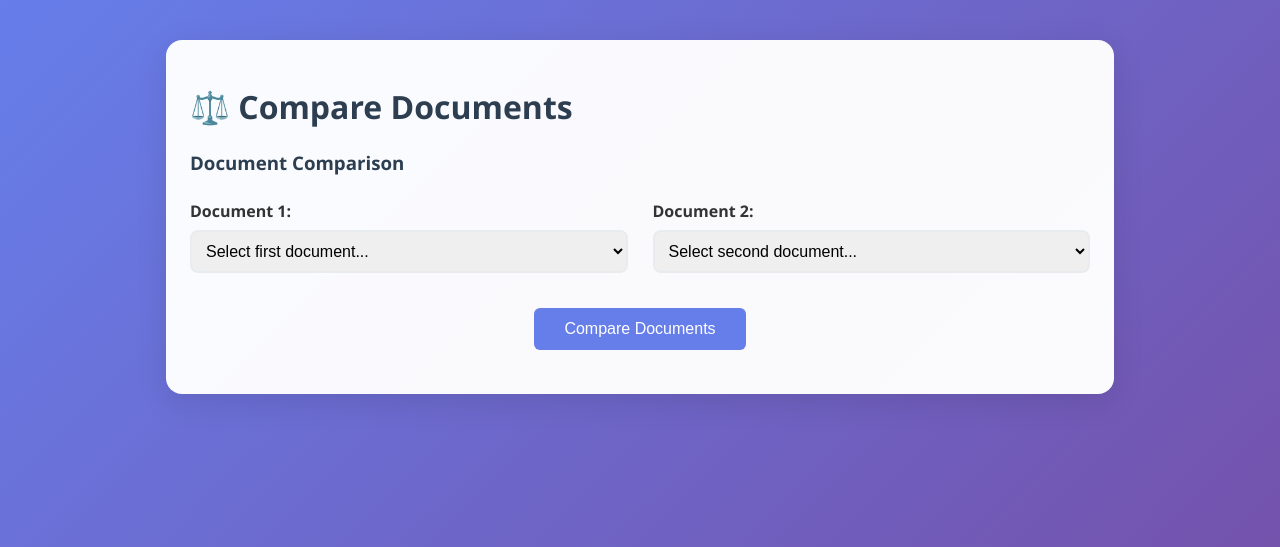
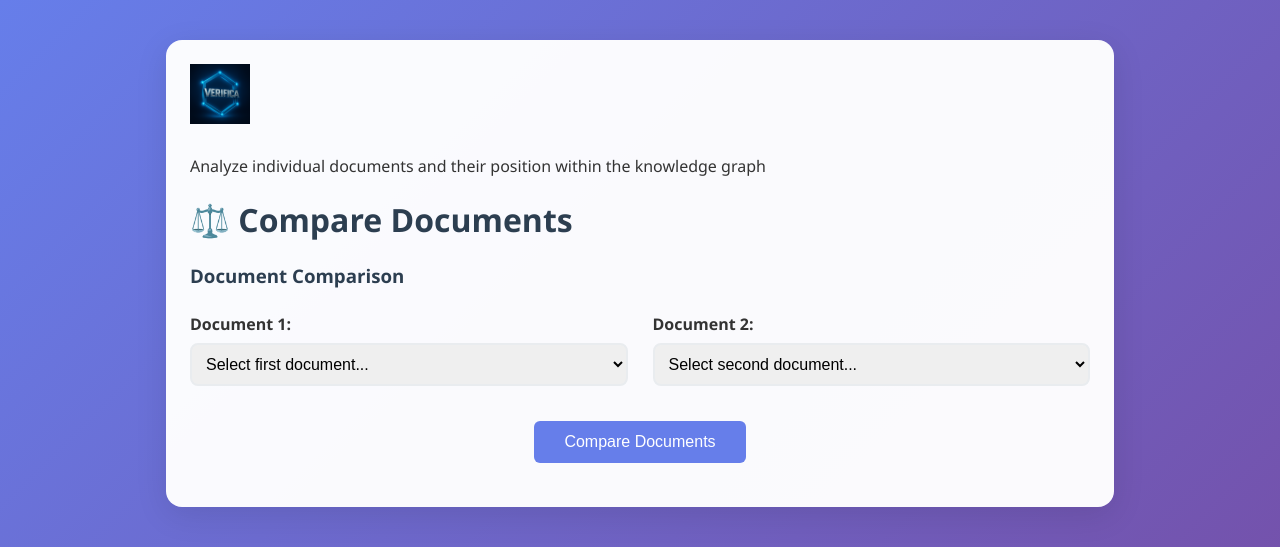
Before and after one commit to EndOfSource/hack-25-pdf-to-md, a Flask app: template src/templates/compare.html in a window 1280 px wide. Shown: the top 547 px of the page. Run offline with Flask 3, Linux system fonts and the light colour scheme; the template is opened without the code that fills it, so the values that code supplies are empty.

```diff
--- a/src/templates/compare.html
+++ b/src/templates/compare.html
@@ -135,6 +135,14 @@
 
 <body>
     <div class="container">
+        <div class="header">
+            <a href="/dashboards" style="text-decoration: none; color: inherit;">
+                <img src="{{ url_for('static', filename='verifica_logo.png') }}" alt="Verifica Logo"
+                    style="height: 60px; margin-bottom: 10px;">
+            </a>
+            <p>Analyze individual documents and their position within the knowledge graph</p>
+        </div>
+
         <h1>⚖️ Compare Documents</h1>
         <div class="card">
             <h3>Document Comparison</h3>
```
Also changed, not shown: src/templates/dashboard_doc_id.html (+5 -2 lines).
